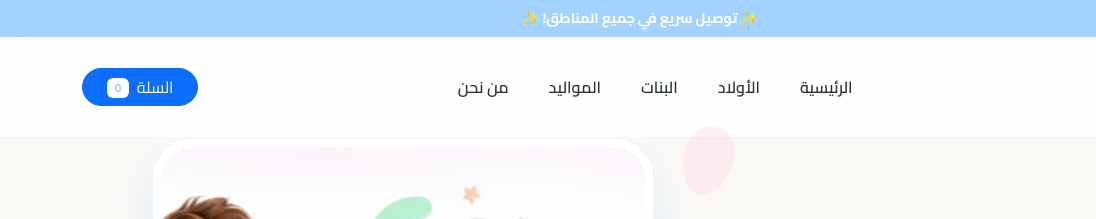
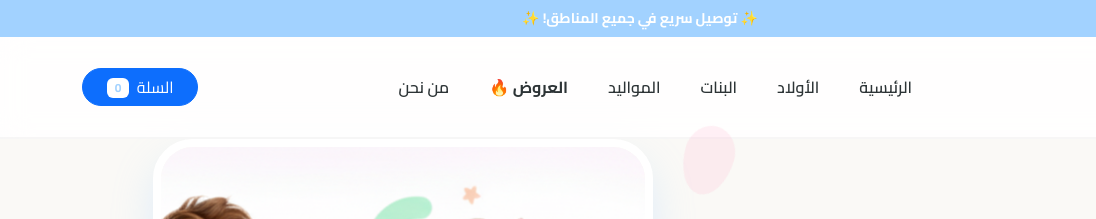
Before and after one commit to salah359/bellakids2, a website: page public/index.html in a window 1280 px wide. Shown: the top 219 px of the page, 0-1096 px from the left. Drawn offline with nearby package versions, Linux system fonts and the light colour scheme; no server answers.

Commit message:
Update index.html

```diff
--- a/public/index.html
+++ b/public/index.html
@@ -127,6 +127,7 @@
                     <li class="nav-item"><a class="nav-link" href="/boys">الأولاد</a></li>
                     <li class="nav-item"><a class="nav-link" href="/girls">البنات</a></li>
                     <li class="nav-item"><a class="nav-link" href="/newborn">المواليد</a></li>
+                    <li class="nav-item"><a class="nav-link text-danger fw-bold" href="/offers">العروض 🔥</a></li>
                     <li class="nav-item"><a class="nav-link" href="/about">من نحن</a></li>
                 </ul>
                 <div class="d-flex align-items-center gap-3">
```
